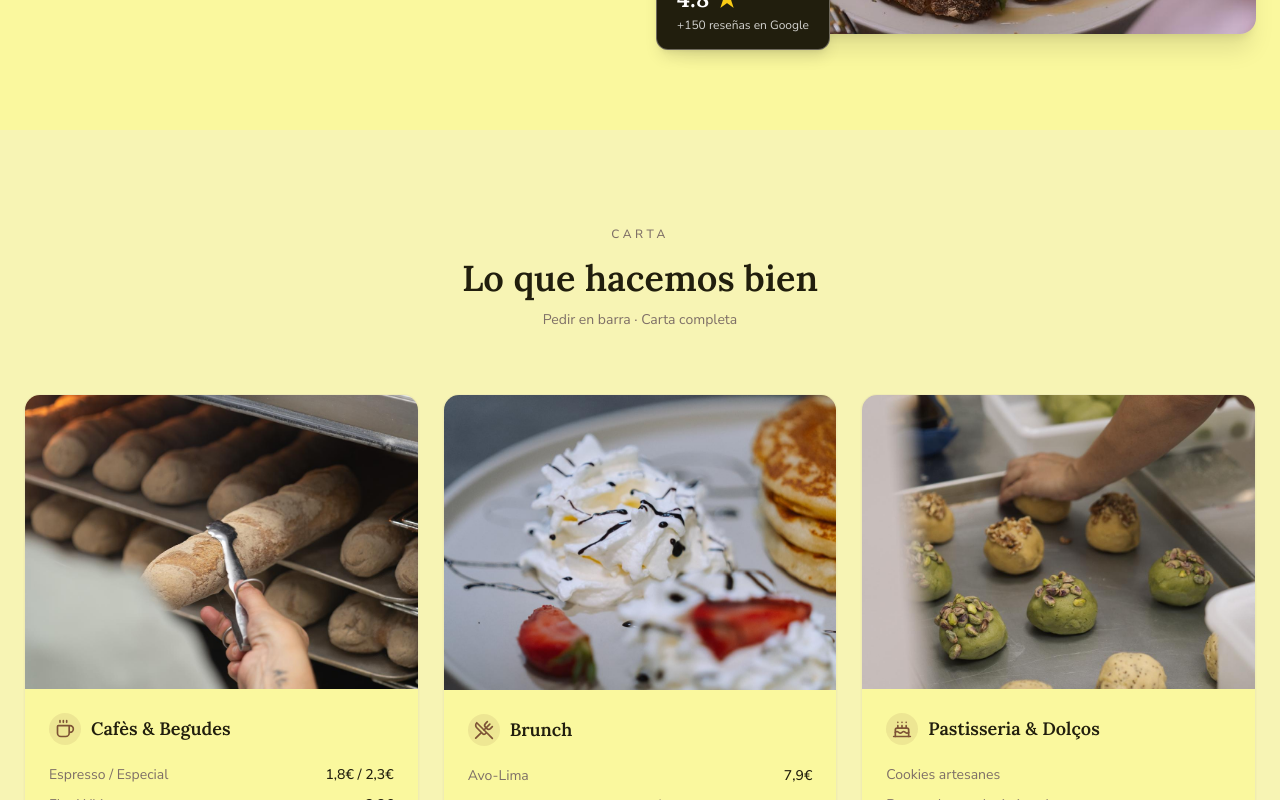
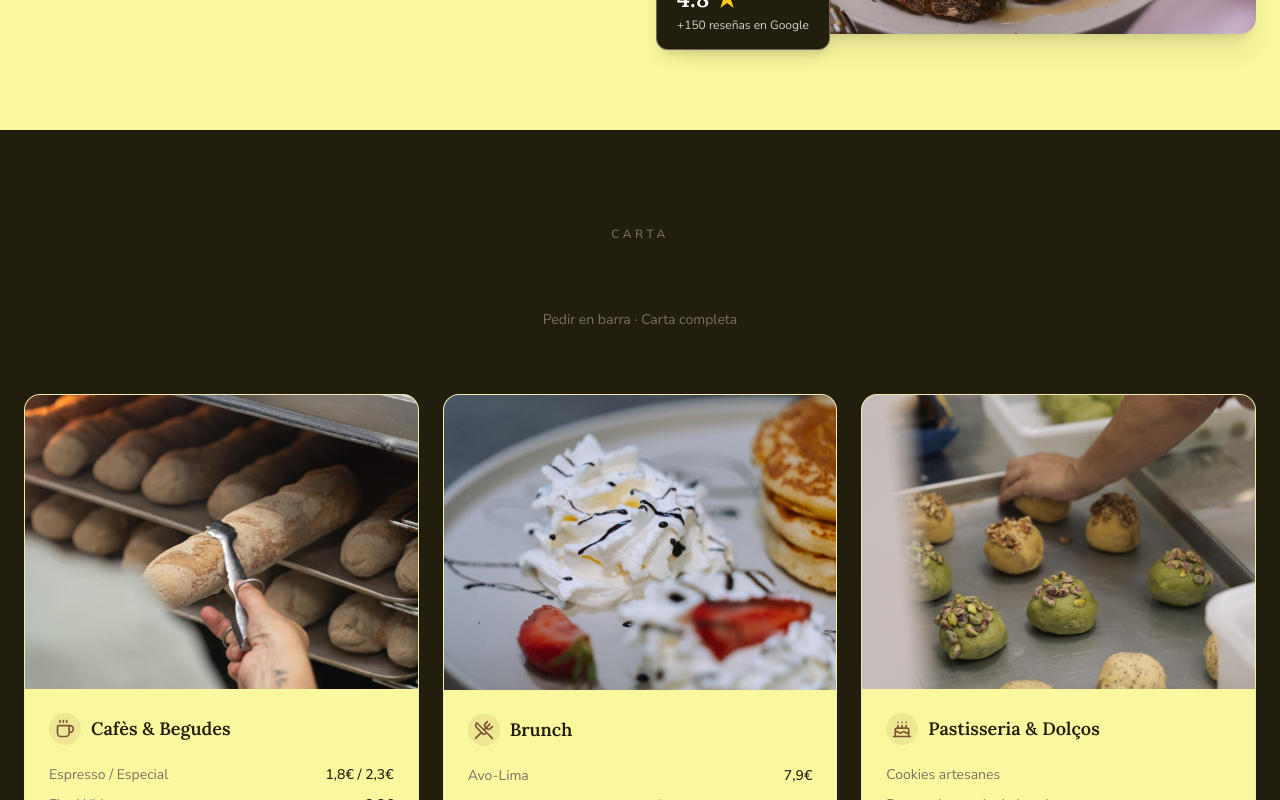
Before and after one commit to raudyweb/RESTART, a React (Vite) app: page / in a window 1280 px wide. Shown: the part 1300-2100 px from the top of the page. Built offline with nearby package versions, Linux system fonts and the light colour scheme.

Commit message:
Change background color of MenuSection component

```diff
--- a/src/components/MenuSection.tsx
+++ b/src/components/MenuSection.tsx
@@ -48,7 +48,7 @@ const categories = [
 ];
 
 const MenuSection = () => (
-  <section id="carta" className="py-24 bg-muted/30">
+  <section id="carta" className="py-24 bg-foreground">
     <div className="container px-6">
       <div className="text-center mb-16">
         <p className="text-xs tracking-[0.3em] uppercase text-muted-foreground mb-4 font-medium">Carta</p>
```
